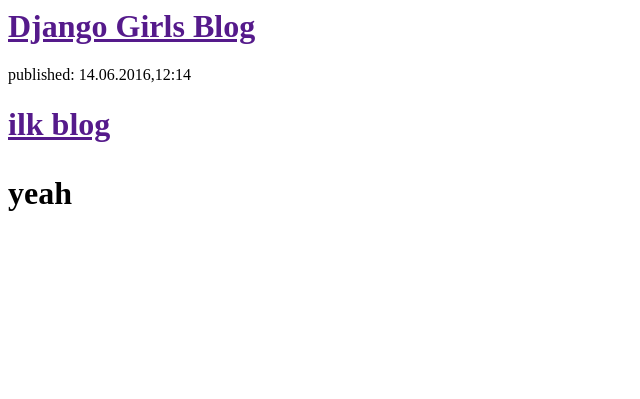
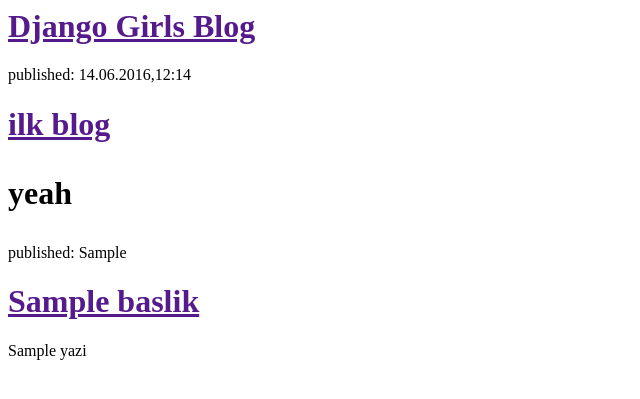
Before and after one commit to medamedist/my-first-blog, a Django app: template blog/templates/blog/post_list.html in a window 1280 px wide. Shown: the top 399 px of the page, without its empty margins (0-640 px from the left). Run offline with Django 3.2, Linux system fonts and the light colour scheme; the template is opened without the code that fills it: most values are stand-ins (such as "Sample title", 1, 10 or a date in 2020).

Commit message:
Veritabanındaki postları görebilmek için template'i değiştirdim.

```diff
--- a/blog/templates/blog/post_list.html
+++ b/blog/templates/blog/post_list.html
@@ -21,5 +21,13 @@
 
 </div>
 
+{% for post in posts %}
+    <div>
+        <p>published: {{ post.yayinlama_tarihi }}</p>
+        <h1><a href="">{{ post.baslik }}</a></h1>
+        <p>{{ post.yazi|linebreaks }}</p>
+    </div>
+{% endfor %}
+
 </body>
 </html>
```
Also changed, not shown: blog/views.py (+4 -3 lines).
